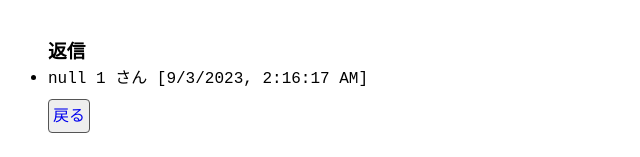
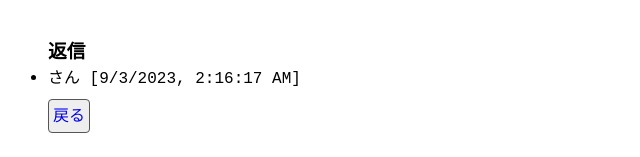
Before and after one commit to k7ubb/hackathon-tb-A, a Vue app in the folder chatapp/: page /chat/reply/1 in a window 1280 px wide. Both pictures are taken after a click on the button "返信". Shown: the part 335-492 px from the top of the page, without its empty margins (0-640 px from the left). Built offline with nearby package versions, Linux system fonts and the light colour scheme; no server answers.

Commit message:
返信欄の表示を変更

```diff
--- a/chatapp/src/components/Reply.vue
+++ b/chatapp/src/components/Reply.vue
@@ -68,7 +68,6 @@ const registerSocketEvent = () => {
   <div class="mx-auto my-5 px-4">
     <h1 class="text-h3 font-weight-medium">返信</h1>
     <div class="input-section mt-10">
-      <!-- <p>{{store.state.replyList[1].contentID + " " + store.state.replyList[1].chatname}}</p> -->
       <p>Replying to: {{ message }}</p>
       <textarea v-model="replyContent" rows="4" class="area" placeholder="Type your reply here..."></textarea>
       <div class="mt-5">
@@ -80,7 +79,7 @@ const registerSocketEvent = () => {
       <ul>
         <li v-for="(reply, i) in store.state.replyList.filter(r => r.parentChatId === chatId).slice().reverse()" :key="i">
           <div></div>
-          <pre>{{reply.contentID + " " + reply.parentChatId + " " + reply.username + "さん " +"["+new Date(reply.unixtime).toLocaleString("jp-JP")+"]" }}</pre>
+          <pre>{{reply.username + "さん " +"["+new Date(reply.unixtime).toLocaleString("jp-JP")+"]" }}</pre>
           <pre>{{ reply.message }}</pre>
         </li>
       </ul>
```
